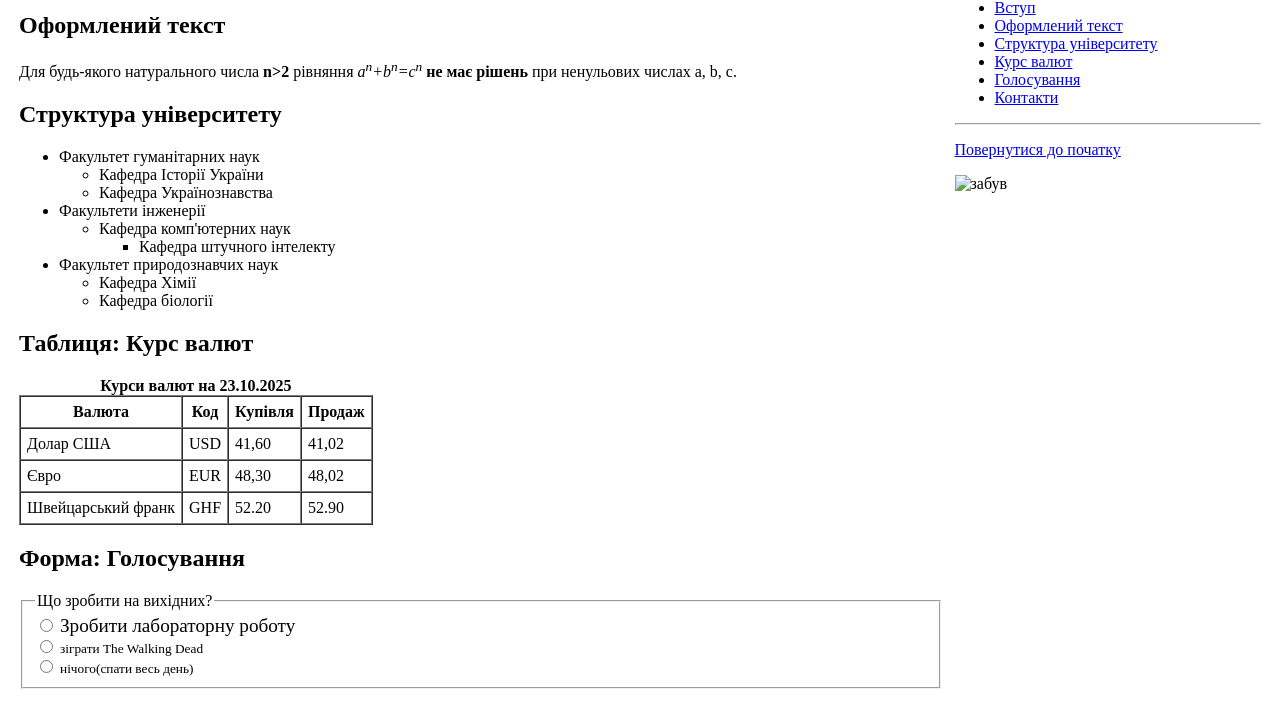
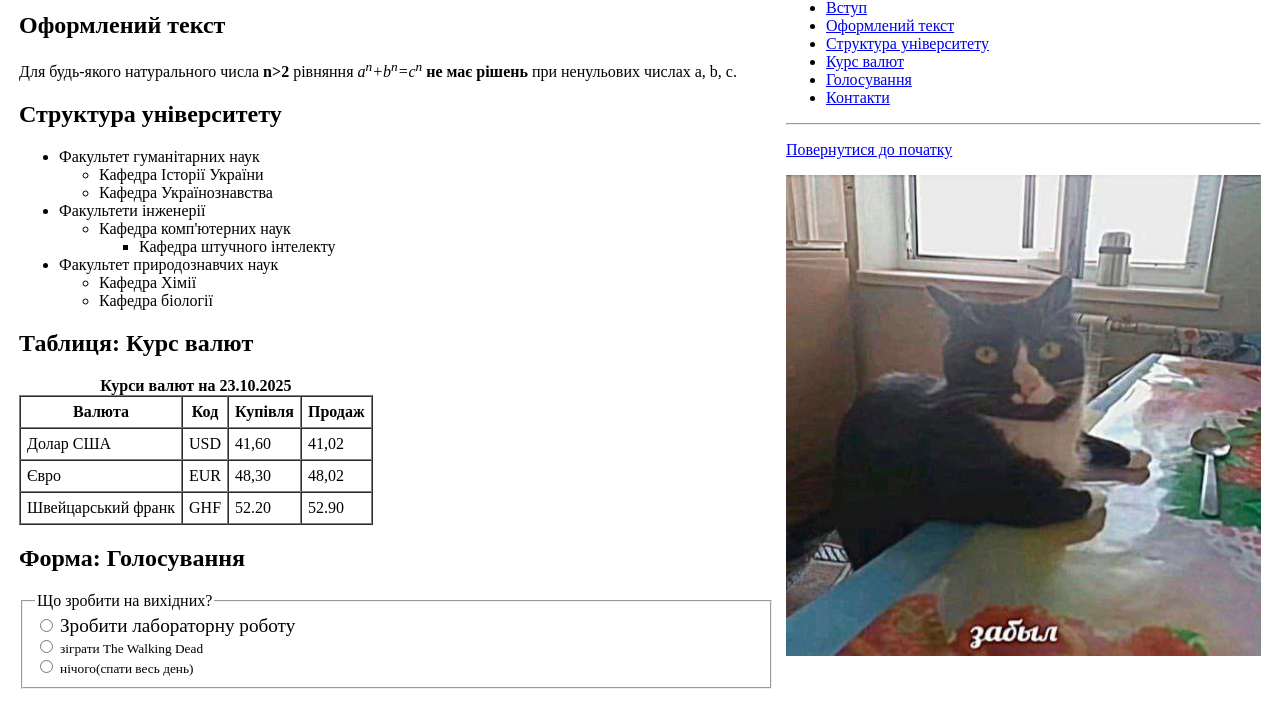
Before and after one commit to denysbaibarak-sys/lab1.github.io, a plain HTML site: page index.html in a window 1280 px wide. Shown: the part 87-789 px from the top of the page. Drawn offline with Linux system fonts and the light colour scheme.

Commit message:
commit description

```diff
--- a/index.html
+++ b/index.html
@@ -106,7 +106,7 @@
         </ul>
         <hr>
         <p><a href="#top">Повернутися до початку</a></p>
-        <p><img src="C:/Users/Samsung/Desktop/photo_2025-10-23_12-43-22.jpg" alt="забув" /></p>
+        <p><img src="cat.jpg" alt="забув" /></p>
       </td>
     </tr>
   </table>
```
